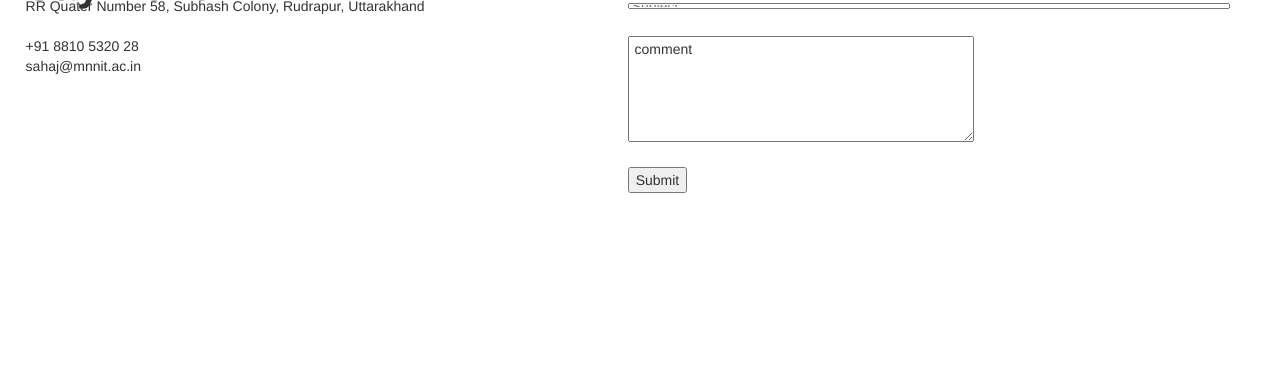
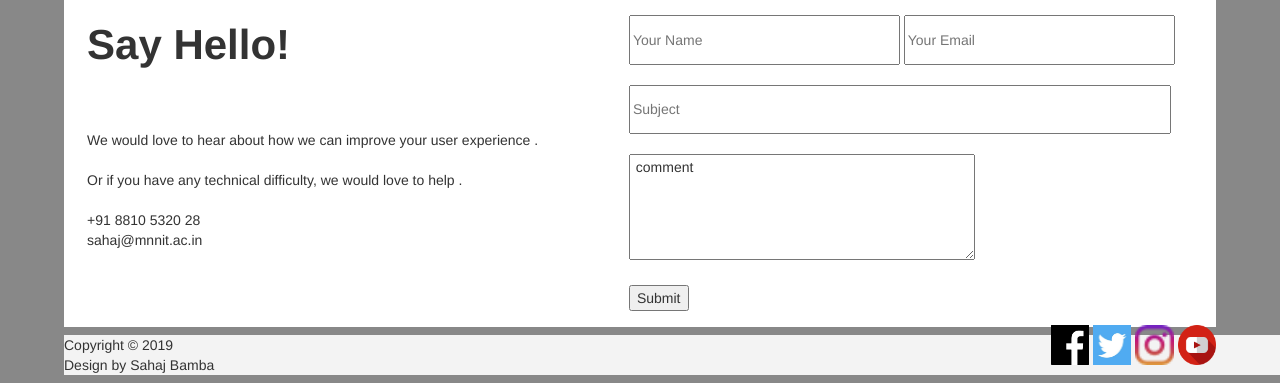
Before and after one commit to shrikant-pattawi/webd, a Django app: page /Project_Allotment_Portal/contact/ in a window 1280 px wide. Shown: the part 417-800 px from the top of the page. Run offline with Django 3.2, Linux system fonts and the light colour scheme; some libraries are stand-ins or nearby versions.

Commit message:
Added copyright and did styling also contactpage improved but still need polishing

```diff
--- a/Project_Allotment_Portal/templates/base.html
+++ b/Project_Allotment_Portal/templates/base.html
@@ -115,15 +115,43 @@
 		</div>
 
 
-        <div id="content">
+        <div class="main" style="min-height: 570px;">
             {% block content %}
             {% endblock %}
         </div>
         <!--        Footer      -->
 
-        <div id="footer">
-
-        </div>
+        <div class="footer" >
+            <div class="txt">
+                Copyright © 2019<br> Design by Sahaj Bamba
+            </div>
+			<div class="social" >
+				<div class="tag" >
+                    <div class="image" style=" border: solid 0px red; background-image: url({% static 'Project_Allotment_Portal/pictures/logos/fb.jpg'%});" >
+                    </div>
+                    <div class="image2" style=" border: solid 0px red; background-image: url({% static 'Project_Allotment_Portal/pictures/logos/fb2.jpg'%});">
+                    </div>
+                </div>
+                <div class="tag" >
+                    <div class="image" style="background-image: url({% static 'Project_Allotment_Portal/pictures/logos/twitter.jpg'%}); " >
+                    </div>
+                    <div class="image2" style=" border: solid 0px red; background-image: url({% static 'Project_Allotment_Portal/pictures/logos/twitter2.jpg'%}); ">
+                    </div>
+                </div>
+                <div class="tag" >
+                    <div class="image" style=" border: solid 0px red; background-image: url({% static 'Project_Allotment_Portal/pictures/logos/instagram.png'%}); " >
+                    </div>
+                    <div class="image2" style=" border: solid 0px red; background-image: url({% static 'Project_Allotment_Portal/pictures/logos/instagram2.png'%}); ">
+                    </div>
+                </div>
+                <div class="tag" >
+                    <div class="image" style=" border: solid 0px red; background-image: url({% static 'Project_Allotment_Portal/pictures/logos/youtube.png'%}); " >
+                    </div>
+                    <div class="image2" style=" border: solid 0px red; background-image: url({% static 'Project_Allotment_Portal/pictures/logos/youtube2.png'%}); ">
+                    </div>
+				</div>
+			</div>
+	    </div>
 
 	</body>
 </html>
--- a/Project_Allotment_Portal/templates/contact.html
+++ b/Project_Allotment_Portal/templates/contact.html
@@ -30,7 +30,7 @@
         function initMap() {
             var map = new google.maps.Map(document.getElementById('map'), {
                 zoom: 13,
-                center: {lat: 28.975709, lng: 79.393032}
+                center: {lat: 25.4979346, lng: 81.8714429}
             });
 
             marker = new google.maps.Marker({
@@ -62,9 +62,9 @@
             Say Hello!
         </div>
 		<div class="txtf">
-            We would love to hear more about you and how can we help you!
+            We would love to hear about how we can improve your user experience .
             <br><br>
-            RR Quater Number 58, Subhash Colony, Rudrapur, Uttarakhand
+            Or if you have any technical difficulty, we would love to help .
             <br><br>
             +91 8810 5320 28 <br>
             sahaj@mnnit.ac.in
--- a/Project_Allotment_Portal/templates/not_found.html
+++ b/Project_Allotment_Portal/templates/not_found.html
@@ -1,4 +1,9 @@
 {% extends 'base.html' %}
+{% load static %}
+
+{% block statics %}
+    <link rel="stylesheet" type="text/css" href="{% static 'Project_Allotment_Portal/stylesheet/not_found.css' %} " >
+{% endblock %}
 
 {% block title %}
     Page Not Found
--- a/accounts/static/Project_Allotment_Portal/stylesheet/base.css
+++ b/accounts/static/Project_Allotment_Portal/stylesheet/base.css
@@ -22,3 +22,29 @@
 			display: none;
 		}
 	}
+
+.tag{
+	height: 100%; width: 3%;display: inline-block;
+}
+
+.social{
+	text-align: right; height: 100%; width: 100%; position: absolute; top: -25%; display: block; right: 10%;
+}
+
+.footer{
+	position: fixed; bottom: 1%; left: 5%; height: 5%; display: block; border: solid 0px blue; width: 100%; background-color: #f3f3f3; z-index: 5;
+}
+
+
+.image{
+	display: inline-block; height: 100%; width: 100%; background-size: 100% 100%;
+}
+
+.image2{
+	 height: 100%; width: 100%; display: none;	background-size: 100% 100%;
+}
+.main{
+	position: fixed; height: 82%; width: 90%; left: 5%; top: 11%; display: block; border: solid 0px black; z-index: 3;
+	overflow: auto;
+	min-height: 540px;
+}
```
Also changed, not shown: Project_Allotment_Portal/static/Project_Allotment_Portal/javascript/contact.js (+14 -0 lines), Project_Allotment_Portal/static/Project_Allotment_Portal/stylesheet/base.css (+26 -0 lines), Project_Allotment_Portal/templates/notification.html (+23 -0 lines), Project_Allotment_Portal/static/Project_Allotment_Portal/javascript/notification.js (added), Project_Allotment_Portal/static/Project_Allotment_Portal/stylesheet/not_found.css (added), Project_Allotment_Portal/static/Project_Allotment_Portal/stylesheet/notification.css (added), db.sqlite3.
